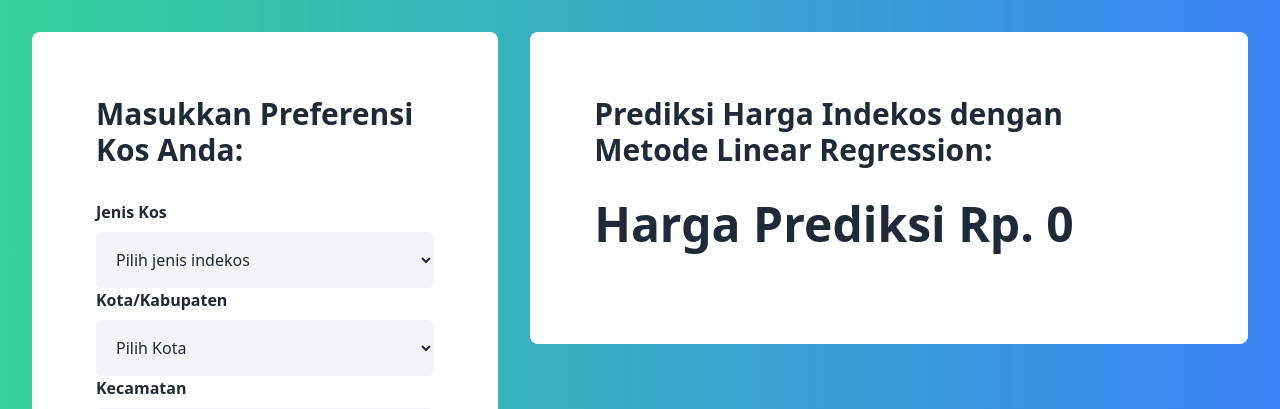
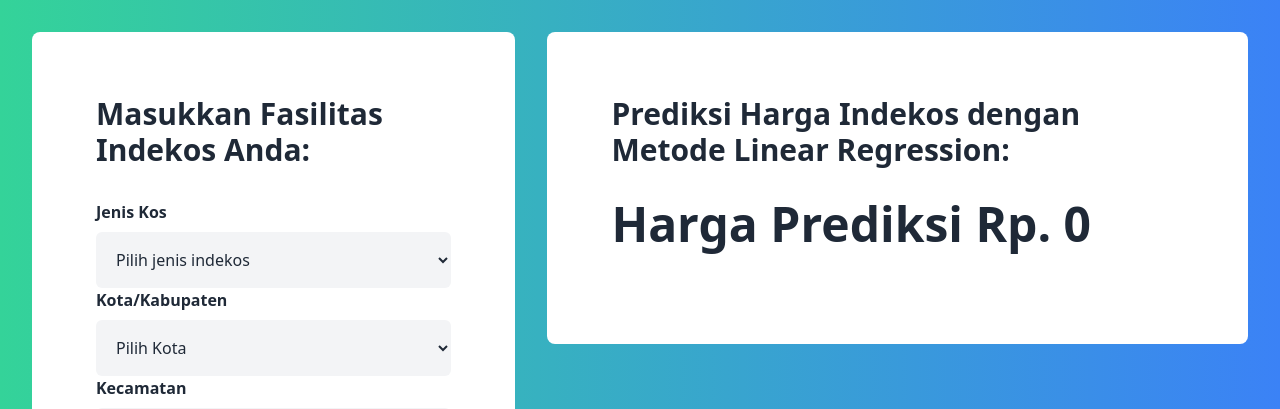
Before and after one commit to cecepwahyu/indekost-price-predict, a Flask app: page / in a window 1280 px wide. Shown: the top 409 px of the page. Run offline with Flask 2, Linux system fonts and the light colour scheme; parts of the project's set-up code (start-up, migrations or seed data) failed here and were passed over.

Commit message:
Update index.html

```diff
--- a/templates/index.html
+++ b/templates/index.html
@@ -28,7 +28,7 @@
     >
         <main class="bg-white p-16 rounded-lg">
             <h1 class="text-3xl font-bold mb-8">
-                Masukkan Preferensi Kos Anda:
+                Masukkan Fasilitas Indekos Anda:
             </h1>
 
             <form
```
